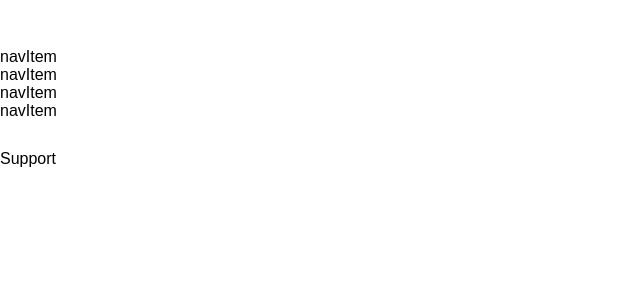
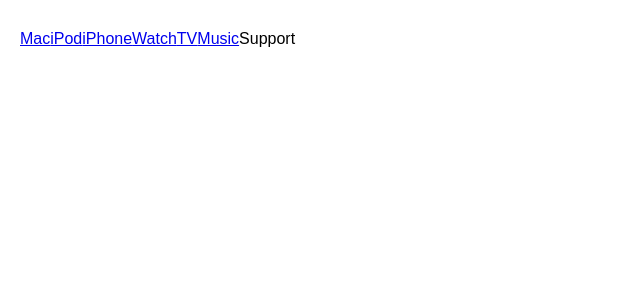
Before and after one commit to bloominstituteoftechnology/React-Router-Apple-Nav, a React (Create React App) app in the folder apple-nav/: page / in a window 1280 px wide. Shown: the top 300 px of the page, without its empty margins (0-640 px from the left). Built offline with nearby package versions, Linux system fonts and the light colour scheme.

Commit message:
(STRETCH PROJECT) got some basic links working

```diff
--- a/apple-nav/src/App.js
+++ b/apple-nav/src/App.js
@@ -1,19 +1,33 @@
-import React, { Component } from 'react';
-import NavWrapper from './components/NavWrapper';
+import React, { Component } from "react";
+import NavWrapper from "./components/NavWrapper";
 
 class App extends Component {
   state = {
     links: [
-      'link1',
-      'link2',
-      'link3',
-      'link4'
+      {
+        name: "Mac"
+      },
+      {
+        name: "iPod"
+      },
+      {
+        name: "iPhone"
+      },
+      {
+        name: "Watch"
+      },
+      {
+        name: "TV"
+      },
+      {
+        name: "Music"
+      }
     ]
-  }
+  };
   render() {
     return (
       <div className="App">
-      <NavWrapper links={this.state.links}/>
+        <NavWrapper links={this.state.links} />
       </div>
     );
   }
--- a/apple-nav/src/components/Nav/index.jsx
+++ b/apple-nav/src/components/Nav/index.jsx
@@ -1,11 +1,12 @@
 import React from 'react';
 import PropTypes from 'prop-types';
+import {Link} from 'react-router-dom';
 
 const Nav = props => {
   return(
-    <div>
-      navItem
-    </div>
+    <Link to={props.link.name} key={Math.random()}>
+    {props.link.name}
+  </Link>
   );
 };
 
```
